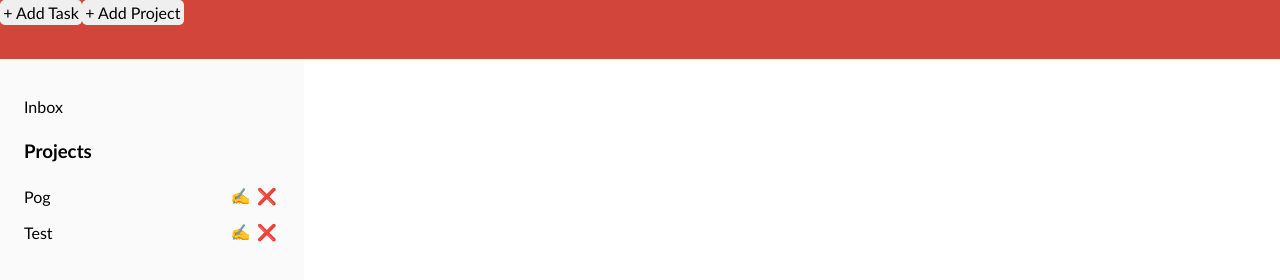
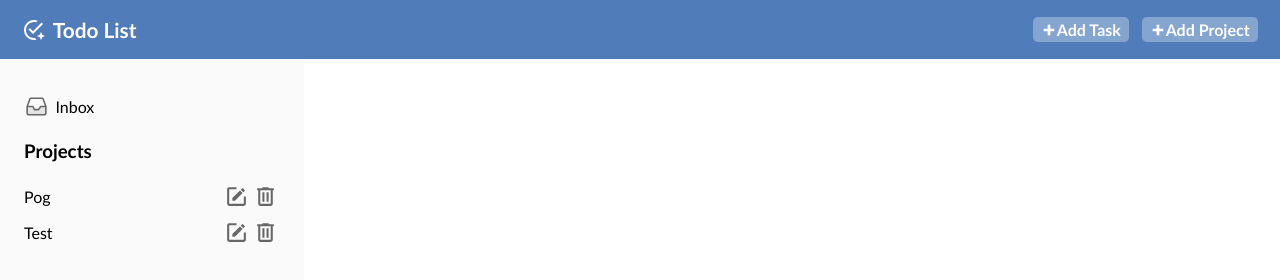
Before and after one commit to ilindaa/todo-list, a website built with webpack: page dist/index.html in a window 1280 px wide. Built offline with nearby package versions, Linux system fonts and the light colour scheme.

Commit message:
Updated navbar and forms CSS; Added SVG icons

```diff
--- a/src/display.js
+++ b/src/display.js
@@ -2,13 +2,16 @@ import { allProjects } from "./project";
 import { removeSelectProjectOption } from "./taskForm";
 import { openEditProjectForm, closeEditProjectForm } from "./projectForm";
 import { openEditTaskForm, closeEditTaskForm } from "./taskForm";
+import editSVGIcon from "./Icons/square-edit-outline.svg";
+import closeSVGIcon from "./Icons/trash-can-outline.svg";
+import inboxSVGIcon from "./Icons/inbox-svgrepo-com.svg";
 
 export function displayDefaultProjects() {
     const defaultContent = document.querySelector('.default-content');
 
     for (let i = 0; i < allProjects.defaultArr.length; i++) {
         const projectButton = document.createElement('button');
-        const projectName = document.createElement('div');
+        const projectNameDiv = document.createElement('div');
 
         projectButton.type = 'button';
         // using the sidebar-project class for now
@@ -17,9 +20,20 @@ export function displayDefaultProjects() {
         projectButton.onclick = displayProjectTitle;
         projectButton.addEventListener('click', setActiveTab);
 
-        projectName.textContent = allProjects.defaultArr[i].name;
+        projectButton.appendChild(projectNameDiv);
+        projectNameDiv.classList.add('project-name');
 
-        projectButton.appendChild(projectName);
+        if (i === 0) {
+            const iIcon = new Image(25, 25);
+            iIcon.classList.add('gray-svg-icon');
+            iIcon.src = inboxSVGIcon;
+            projectNameDiv.appendChild(iIcon);
+        }
+
+        const buttonText = document.createElement('div');
+        buttonText.textContent = allProjects.defaultArr[i].name;
+        projectNameDiv.appendChild(buttonText);
+
         defaultContent.appendChild(projectButton);
     }
 }
@@ -52,8 +66,17 @@ export function displayUserProjects() {
         editIcon.type = 'button';
         deleteIcon.type = 'button';
 
-        editIcon.textContent = '✍';
-        deleteIcon.textContent = '❌';
+        const eIcon = new Image(25, 25);
+        const dIcon = new Image(25, 25);
+
+        eIcon.classList.add('gray-svg-icon');
+        dIcon.classList.add('gray-svg-icon');
+
+        eIcon.src = editSVGIcon;
+        dIcon.src = closeSVGIcon;
+
+        editIcon.appendChild(eIcon);
+        deleteIcon.appendChild(dIcon);
 
         editIcon.onclick = openEditProjectForm;
         deleteIcon.onclick = removeProject;
@@ -177,8 +200,17 @@ export function displayTasks() {
         editIcon.type = 'button';
         deleteIcon.type = 'button';
 
-        editIcon.textContent = '✍';
-        deleteIcon.textContent = '❌';
+        const eIcon = new Image(25, 25);
+        const dIcon = new Image(25, 25);
+
+        eIcon.classList.add('gray-svg-icon');
+        dIcon.classList.add('gray-svg-icon');
+
+        eIcon.src = editSVGIcon;
+        dIcon.src = closeSVGIcon;
+
+        editIcon.appendChild(eIcon);
+        deleteIcon.appendChild(dIcon);
 
         editIcon.onclick = openEditTaskForm;
         deleteIcon.onclick = removeTask;
--- a/src/projectForm.js
+++ b/src/projectForm.js
@@ -1,10 +1,12 @@
 import { projectFactory, allProjects } from "./project";
 import { addSelectProjectOption, editSelectProjectOption, removeSelectProjectOption } from "./taskForm";
 import { displayUserProjects, clearProjectTitleAndDisplayTask } from "./display";
+import plusSVGIcon from "./Icons/plus-thick.svg";
 
 export function addProjectForm() {
     const content = document.getElementById('content');
     const projectForm = document.createElement('form');
+    const header = document.createElement('h2');
     const projectNameLabel = document.createElement('label');
     const projectName = document.createElement('input');
     const cancelButton = document.createElement('button');
@@ -17,23 +19,26 @@ export function addProjectForm() {
     }
     projectName.required = true;
 
+    projectName.type = 'text';
     cancelButton.type = 'button'; // close form and clear form
     addProjectButton.type = 'submit';
 
-    projectNameLabel.for = 'project-name';
+    projectNameLabel.htmlFor = 'project-name';
 
     projectForm.id = 'project-form';
     projectName.id = 'project-name';
 
+    header.textContent = 'Add Project';
     projectNameLabel.textContent = 'Project Name';
     cancelButton.textContent = 'Cancel';
-    addProjectButton.textContent = 'Add Project';
+    addProjectButton.textContent = 'Add';
 
     cancelButton.value = 'cancel';
 
     cancelButton.onclick = closeProjectForm;
 
     content.appendChild(projectForm);
+    projectForm.appendChild(header);
     projectForm.appendChild(projectNameLabel);
     projectForm.appendChild(projectName);
     projectForm.appendChild(cancelButton);
@@ -61,7 +66,18 @@ export function addPlusProjectButton(element) {
     const plusButton = document.createElement('button');
     plusButton.type = 'button';
     plusButton.value = 'plus';
-    plusButton.textContent = '+ Add Project';
+
+    const pIcon = new Image(16, 16);
+    const buttonText = document.createElement('div');
+
+    buttonText.textContent = 'Add Project';
+
+    pIcon.classList.add('white-svg-icon');
+    pIcon.src = plusSVGIcon;
+
+    plusButton.appendChild(pIcon);
+    plusButton.appendChild(buttonText);
+
     plusButton.onclick = openProjectForm;
 
     element.appendChild(plusButton);
@@ -82,19 +98,27 @@ function addProject() {
 export function editProjectForm() {
     const projectsArea = document.querySelector('.projects-area');
     const projectForm = document.createElement('form');
+    const header = document.createElement('h2');
+    const projectNameLabel = document.createElement('label');
     const projectName = document.createElement('input');
     const cancelButton = document.createElement('button');
     const saveButton = document.createElement('button');
 
-    projectForm.hidden = true;
-    projectName.required = true;
+    projectName.type = 'text';
     cancelButton.type = 'button';
     saveButton.type = 'submit';
+
+    projectNameLabel.htmlFor = 'edit-project-name';
 
     projectForm.id = 'edit-project-form';
     projectName.id = 'edit-project-name';
     saveButton.id = 'save-project-name';
 
+    projectForm.hidden = true;
+    projectName.required = true;
+
+    header.textContent = 'Edit Project';
+    projectNameLabel.textContent = 'Project Name';
     cancelButton.textContent = 'Cancel';
     saveButton.textContent = 'Save';
 
@@ -102,6 +126,8 @@ export function editProjectForm() {
     cancelButton.onclick = closeEditProjectForm;
 
     projectsArea.appendChild(projectForm);
+    projectForm.appendChild(header);
+    projectForm.appendChild(projectNameLabel);
     projectForm.appendChild(projectName);
     projectForm.appendChild(cancelButton);
     projectForm.appendChild(saveButton);
--- a/src/style.css
+++ b/src/style.css
@@ -15,12 +15,61 @@
     --gray-color: #eee;
     --lighter-gray-color: #f5f5f5;
     --white-color: #fff;
+    --navbar-color: #517cba;
+    --light-navbar-color: #85a5d1;
+    --dark-navbar-color: #24549a;
 }
 
 .navbar {
-    background-color: var(--p1-color);
+    background-color: var(--navbar-color);
     display: grid;
     grid-column: 1 / 3;
+    padding: 0rem 1.4rem;
+}
+
+.nav-content {
+    display: flex;
+    justify-content: space-between;
+    align-items: center;
+}
+
+.logo,
+#content > button {
+    color: var(--white-color);
+    font-weight: bold;
+}
+
+/* Icon and Text Flex Box */
+.logo,
+#content > button,
+.project-name {
+    display: flex;
+    justify-content: center;
+    align-items: center;
+}
+
+.logo,
+.project-name {
+    gap: 0.4rem;
+}
+
+.logo {
+    font-size: 1.3rem;
+}
+
+#content {
+    display: flex;
+    justify-content: flex-end;
+    gap: 0.8rem;
+}
+
+#content > button {
+    background-color: var(--light-navbar-color);
+    padding: 0.2rem 0.5rem;
+}
+
+#content > button:hover {
+    background-color: var(--dark-navbar-color);
 }
 
 body,
@@ -54,9 +103,13 @@ button {
     padding: 0.2rem;
 }
 
+/* Rounded corners */
 button,
 .sidebar-project,
-.sidebar-task {
+.sidebar-task,
+input,
+select,
+form {
     border-radius: var(--border-corners);
 }
 
@@ -69,6 +122,17 @@ button,
 .flex-buttons,
 .sidebar-task-right {
     display: flex;
+}
+
+/* Edit and Trash SVGs' Buttons */
+.flex-buttons > button,
+.sidebar-task-right > button {
+    height: 1.8rem;
+    width: 1.8rem;
+    padding: 0;
+    display: flex;
+    justify-content: center;
+    align-items: center;
 }
 
 .flex-buttons > button,
@@ -152,3 +216,66 @@ button,
 .priority-four {
     border-left: 1rem solid var(--p4-color);
 }
+
+/* Form CSS */
+form {
+    background-color: var(--white-color);
+    width: 28rem;
+    padding: 1rem;
+}
+
+form > h2 {
+    color: var(--dark-navbar-color);
+    padding-bottom: 0.5rem;
+}
+
+form > button {
+    font-weight: bold;
+    padding: 0.4rem 1.1rem;
+}
+
+form > button:hover {
+    filter: brightness(0.9);
+}
+
+form > button[type="submit"] {
+    background-color: var(--navbar-color);
+    color: var(--white-color);
+}
+
+form > button[type="button"] {
+    background-color: var(--gray-color);
+    color: var(--p4-color);
+}
+
+label {
+    font-weight: bold;
+}
+
+input,
+select {
+    font-size: 1rem;
+    border: 1px solid var(--gray-color);
+    width: 100%;
+    outline: none;
+    padding: 0.3rem;
+}
+
+input:focus,
+select:focus {
+    border: 1px solid black;
+}
+
+/* SVG Icons */
+.logo-svg {
+    height: 1.5rem;
+    width: 1.5rem;
+}
+
+.white-svg-icon {
+    filter: invert(100%) sepia(100%) saturate(0%) hue-rotate(288deg) brightness(102%) contrast(102%);
+}
+
+.gray-svg-icon {
+    filter: invert(42%) sepia(0%) saturate(1%) hue-rotate(46deg) brightness(93%) contrast(88%);
+}
--- a/src/taskForm.js
+++ b/src/taskForm.js
@@ -1,16 +1,19 @@
 import { todoFactory } from "./todo";
 import { allProjects } from "./project";
 import { displayTasks, getCurrentIndexAndArray } from "./display";
+import plusSVGIcon from "./Icons/plus-thick.svg";
 
 // Add Task Form
 export function addTaskForm() {
     const content = document.getElementById('content');
     const taskForm = document.createElement('form');
+    const header = document.createElement('h2');
     const taskName = document.createElement('input');
     const taskDescription = document.createElement('input');
     const dueDateLabel = document.createElement('label');
     const dueDate = document.createElement('input');
     const priority = document.createElement('select');
+    const projectLabel = document.createElement('label');
     const project = document.createElement('select');
     const cancelButton = document.createElement('button');
     const addTaskButton = document.createElement('button');
@@ -29,11 +32,12 @@ export function addTaskForm() {
     cancelButton.type = 'button'; // close the form, reset fields
     addTaskButton.type = 'submit'; // need to prevent default, if there isn't a task name - gray out the button
 
-    taskName.placeholder = 'Task name';
+    taskName.placeholder = 'Task Name';
     taskDescription.placeholder = 'Description';
     dueDate.valueAsDate = new Date();
 
-    dueDateLabel.for = 'date';
+    dueDateLabel.htmlFor = 'date';
+    projectLabel.htmlFor = 'project';
 
     taskForm.id = 'task-form';
     taskName.id = 'name';
@@ -42,9 +46,11 @@ export function addTaskForm() {
     priority.id = 'priority';
     project.id = 'project';
 
+    header.textContent = 'Add Task';
     dueDateLabel.textContent = 'Due Date';
+    projectLabel.textContent = 'Select Project';
     cancelButton.textContent = 'Cancel';
-    addTaskButton.textContent = 'Add Task';
+    addTaskButton.textContent = 'Add';
 
     cancelButton.value = 'cancel';
 
@@ -78,11 +84,13 @@ export function addTaskForm() {
         priority.add(priority4);
 
     content.appendChild(taskForm);
+    taskForm.appendChild(header);
     taskForm.appendChild(taskName);
     taskForm.appendChild(taskDescription);
     taskForm.appendChild(dueDateLabel);
     taskForm.appendChild(dueDate);
     taskForm.appendChild(priority);
+    taskForm.appendChild(projectLabel);
     taskForm.appendChild(project);
     taskForm.appendChild(cancelButton);
     taskForm.appendChild(addTaskButton);
@@ -123,7 +131,18 @@ export function addPlusTaskButton(element) {
     const plusButton = document.createElement('button');
     plusButton.type = 'button';
     plusButton.value = 'plus';
-    plusButton.textContent = '+ Add Task';
+
+    const pIcon = new Image(16, 16);
+    const buttonText = document.createElement('div');
+
+    buttonText.textContent = 'Add Task';
+
+    pIcon.classList.add('white-svg-icon');
+    pIcon.src = plusSVGIcon;
+
+    plusButton.appendChild(pIcon);
+    plusButton.appendChild(buttonText);
+
     plusButton.onclick = openTaskForm;
 
     element.appendChild(plusButton);
@@ -179,6 +198,7 @@ export function editSelectProjectOption(project, projectIndex) {
 export function editTaskForm() {
     const taskArea = document.querySelector('.task-area');
     const taskForm = document.createElement('form');
+    const header = document.createElement('h2');
     const taskName = document.createElement('input');
     const taskDescription = document.createElement('input');
     const dueDateLabel = document.createElement('label');
@@ -200,7 +220,7 @@ export function editTaskForm() {
     taskName.placeholder = 'Task name';
     taskDescription.placeholder = 'Description';
 
-    dueDateLabel.for = 'date';
+    dueDateLabel.htmlFor = 'edit-date';
 
     taskForm.id = 'edit-task-form';
     taskName.id = 'edit-name';
@@ -208,6 +228,7 @@ export function editTaskForm() {
     dueDate.id = 'edit-date';
     priority.id = 'edit-priority';
 
+    header.textContent = 'Edit Task';
     dueDateLabel.textContent = 'Due Date';
     cancelButton.textContent = 'Cancel';
     saveButton.textContent = 'Save';
@@ -244,6 +265,7 @@ export function editTaskForm() {
         priority.add(priority4);
 
     taskArea.appendChild(taskForm);
+    taskForm.appendChild(header);
     taskForm.appendChild(taskName);
     taskForm.appendChild(taskDescription);
     taskForm.appendChild(dueDateLabel);
```
Also changed, not shown: src/index.js (+8 -0 lines), dist/31fde04228baec633234.svg (added), dist/469e7f772cffd2e91e89.svg (added), dist/8421b7fc701a0f1a93be.svg (added), dist/bcf8d6ff346603c8a51a.svg (added), dist/index.html, dist/main.js, src/Icons/checkbox-marked-circle-auto-outline.svg (added), src/Icons/inbox-svgrepo-com.svg (added), src/Icons/plus-thick.svg (added), src/Icons/square-edit-outline.svg (added), src/Icons/trash-can-outline.svg (added).
